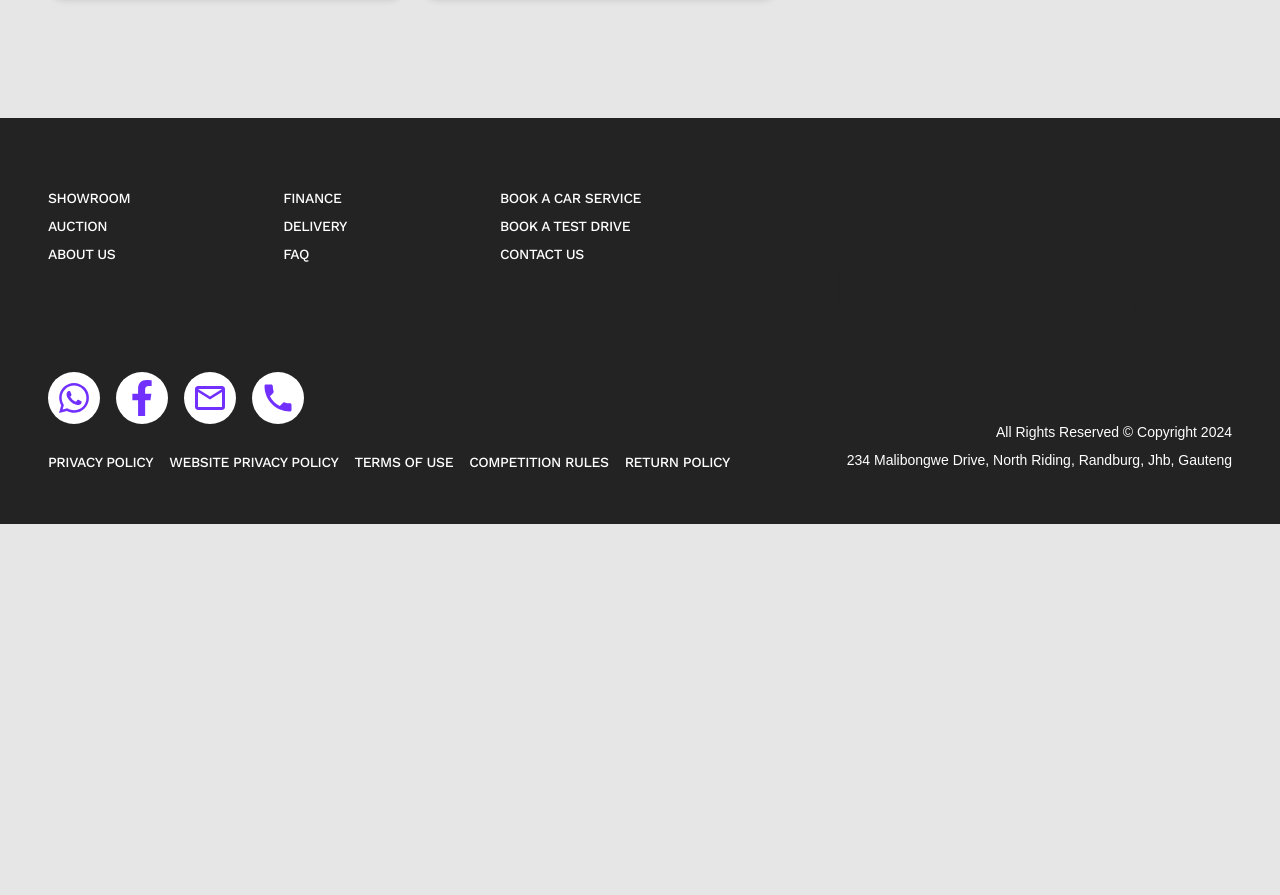
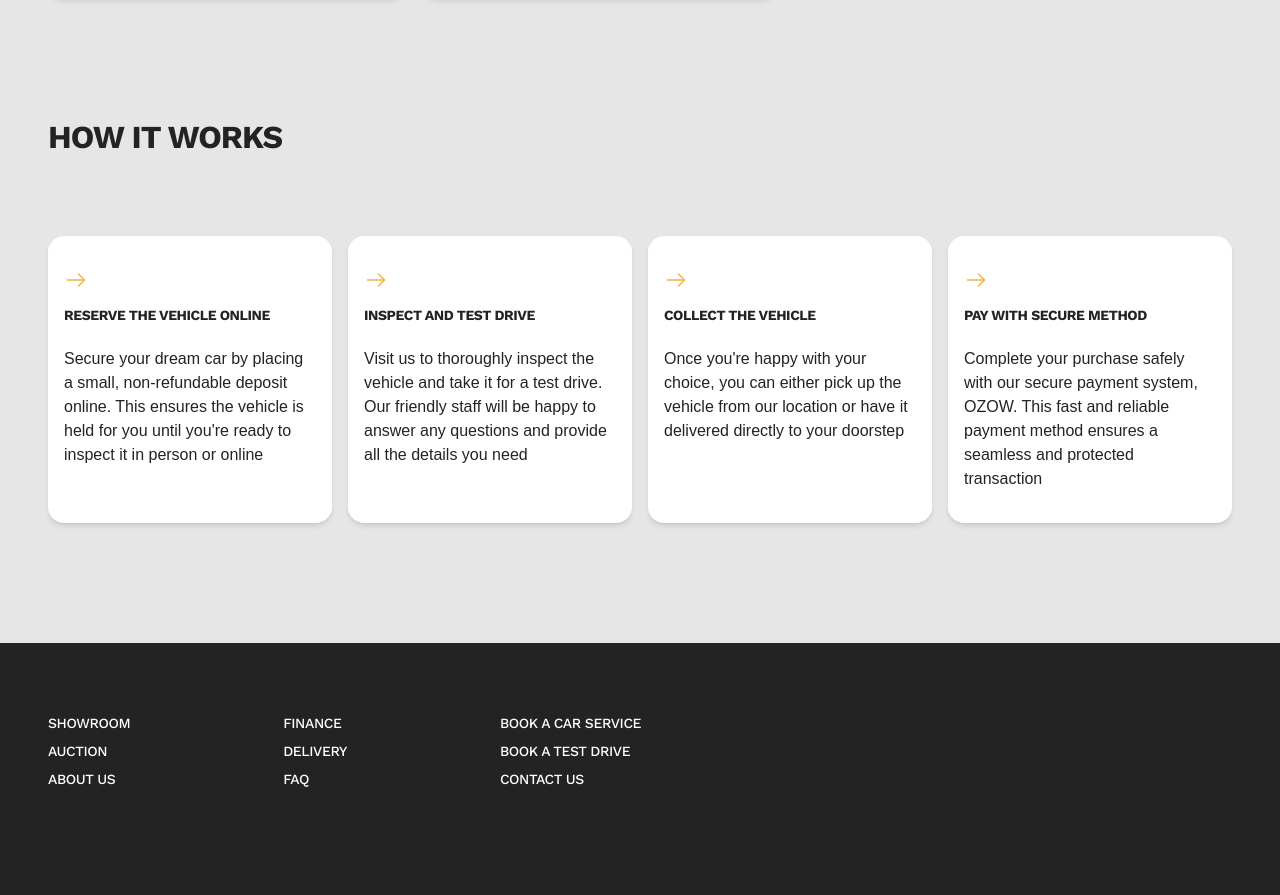
Before and after one commit to right-cars/right-cars-site-frontend, a Next.js app: page /showroom/1 in a window 1280 px wide. Shown: the part 1514-2409 px from the top of the page. Before the commit the page ends 2038 px from the top, so only its background shows below. Built offline with nearby package versions, Linux system fonts and the light colour scheme; a web font is replaced by a local one.

Commit message:
added howItWorks section

```diff
--- a/src/app/showroom/[id]/page.tsx
+++ b/src/app/showroom/[id]/page.tsx
@@ -1,10 +1,12 @@
 import Container from "@/shared/layouts/Container/Container";
+import HowItWorks from "@/app/views/CarPage/HowItWorks/HowItWorks";
 import MainInfo from "@/app/views/CarPage/MainInfo/MainInfo";
 
 export default function Showroom({ params }: { params: { id: string } }) {
   return (
     <Container>
       <MainInfo pageId={params.id} />
+      <HowItWorks/>
     </Container>
   );
 }
--- /dev/null
+++ b/src/app/views/CarPage/HowItWorks/HowItWorks.tsx
@@ -0,0 +1,25 @@
+import Image from "next/image";
+import { data } from "./data";
+import cls from "./styles.module.scss";
+
+export default function HowItWorks() {
+  return (
+    <section className="section container">
+      <h2>how it works</h2>
+      <ul className={cls.cardList}>
+        {data.map(({ title, descr }, index) => (
+          <li key={index} className={cls.card}>
+            <Image
+              src="/icons/car-page/arrow-yellow.svg"
+              alt="arrow icon"
+              width={24}
+              height={24}
+            />
+            <h4 className={cls.title}>{title}</h4>
+            <p className="textMedium">{descr}</p>
+          </li>
+        ))}
+      </ul>
+    </section>
+  );
+}
--- /dev/null
+++ b/src/app/views/CarPage/HowItWorks/data.ts
@@ -0,0 +1,22 @@
+export const data = [
+  {
+    title: "Reserve the vehicle online",
+    descr:
+      "Secure your dream car by placing a small, non-refundable deposit online. This ensures the vehicle is held for you until you're ready to inspect it in person or online",
+  },
+  {
+    title: "Inspect and test drive",
+    descr:
+      "Visit us to thoroughly inspect the vehicle and take it for a test drive. Our friendly staff will be happy to answer any questions and provide all the details you need",
+  },
+  {
+    title: "Collect the vehicle",
+    descr:
+      "Once you're happy with your choice, you can either pick up the vehicle from our location or have it delivered directly to your doorstep",
+  },
+  {
+    title: "pay with secure method",
+    descr:
+      "Complete your purchase safely with our secure payment system, OZOW. This fast and reliable payment method ensures a seamless and protected transaction",
+  },
+];
--- /dev/null
+++ b/src/app/views/CarPage/HowItWorks/styles.module.scss
@@ -0,0 +1,30 @@
+.cardList {
+  display: grid;
+  grid-template-columns: repeat(4, 1fr);
+  gap: 16px;
+  min-height: 284px;
+
+  @media (max-width: 989px) {
+    grid-template-columns: repeat(2, 1fr);
+  }
+
+  @media (max-width: 550px) {
+    grid-template-columns: 1fr;
+    min-height: 268px;
+  }
+}
+
+.card {
+  border-radius: 16px;
+  background-color: var(--white);
+  box-shadow: var(--shadow);
+  padding: 32px 16px;
+
+  @media (max-width: 550px) {
+    padding: 24px 16px;
+  }
+}
+
+.title {
+  margin: 12px 0 24px;
+}
```
Also changed, not shown: public/icons/car-page/arrow-yellow.svg (added).
